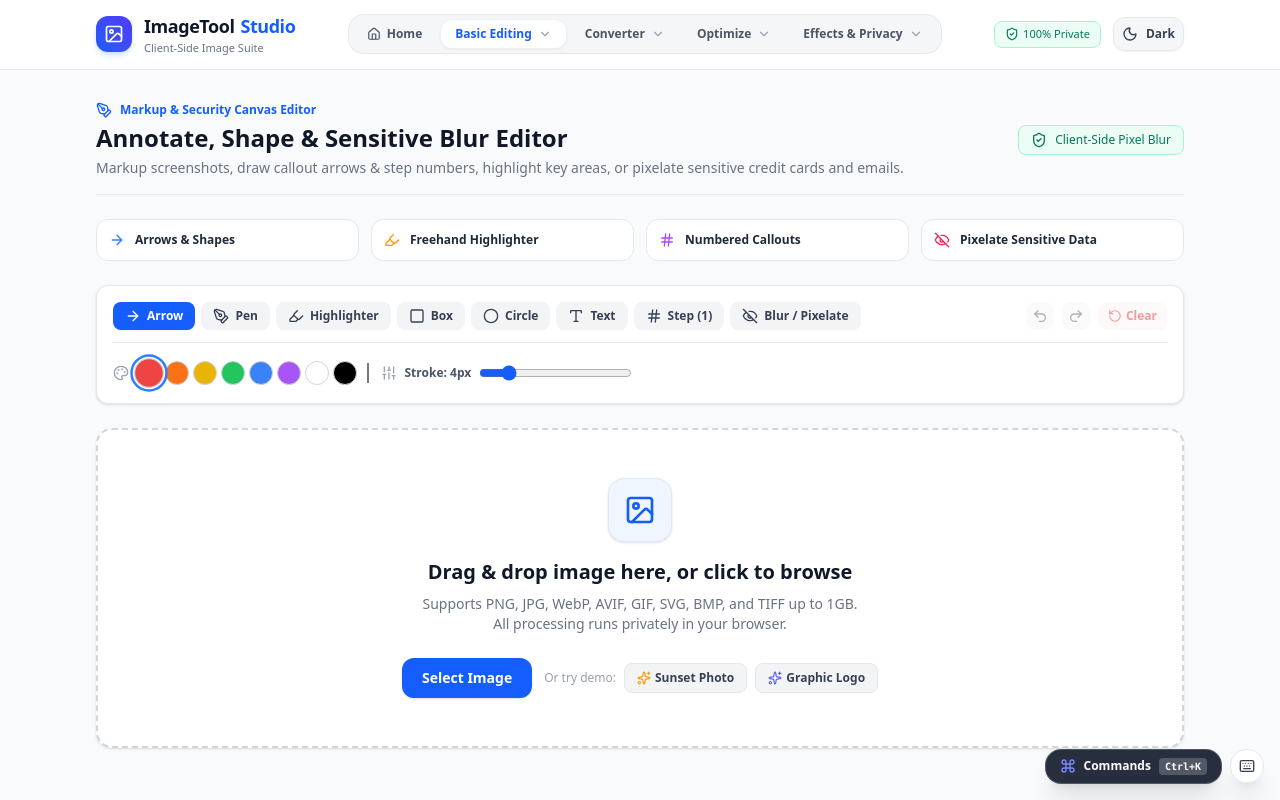
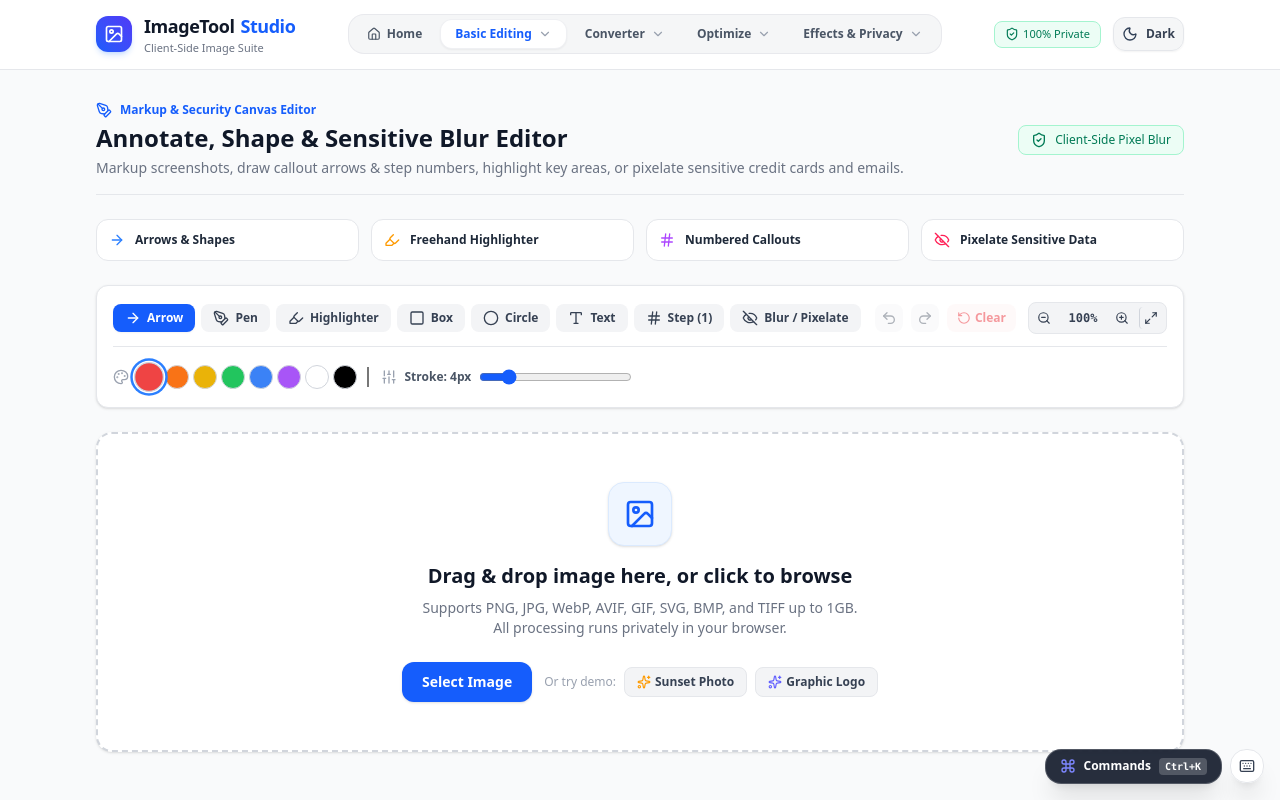
Before and after one commit to ItsJo2/imagetoolstudio, a React (Vite) app: page /annotate in a window 1280 px wide. Shown: the top 800 px of the page. Built offline with nearby package versions, Linux system fonts and the light colour scheme.

Commit message:
Add zoom controls to AnnotateTool component

```diff
--- a/src/components/tools/AnnotateTool.tsx
+++ b/src/components/tools/AnnotateTool.tsx
@@ -22,6 +22,9 @@ import {
   Palette,
   Move,
   Grid,
+  ZoomIn,
+  ZoomOut,
+  Maximize2,
 } from 'lucide-react';
 import { toast } from 'sonner';
 
@@ -65,6 +68,7 @@ export const AnnotateTool: React.FC = () => {
   const [textInput, setTextInput] = useState<string>('Bug Report');
   const [badgeCounter, setBadgeCounter] = useState<number>(1);
   const [blurIntensity, setBlurIntensity] = useState<number>(12); // Pixelate block size or blur radius
+  const [zoomLevel, setZoomLevel] = useState<number>(1);
 
   const [annotations, setAnnotations] = useState<AnnotationObject[]>([]);
   const [undoStack, setUndoStack] = useState<AnnotationObject[][]>([]);
@@ -642,6 +646,39 @@ export const AnnotateTool: React.FC = () => {
             >
               <RotateCcw className="w-3.5 h-3.5" /> Clear
             </button>
+
+            {/* Zoom Controls */}
+            <div className="flex items-center gap-1 bg-gray-100 dark:bg-gray-800 p-1 rounded-lg border border-gray-200 dark:border-gray-700 ml-1">
+              <button
+                type="button"
+                onClick={() => setZoomLevel((z) => Math.max(0.5, z - 0.25))}
+                disabled={zoomLevel <= 0.5}
+                className="p-1 rounded hover:bg-gray-200 dark:hover:bg-gray-700 text-gray-700 dark:text-gray-300 disabled:opacity-40 cursor-pointer"
+                title="Zoom Out"
+              >
+                <ZoomOut className="w-3.5 h-3.5" />
+              </button>
+              <span className="text-xs font-mono font-semibold px-1 text-gray-700 dark:text-gray-300 min-w-[3rem] text-center">
+                {Math.round(zoomLevel * 100)}%
+              </span>
+              <button
+                type="button"
+                onClick={() => setZoomLevel((z) => Math.min(3, z + 0.25))}
+                disabled={zoomLevel >= 3}
+                className="p-1 rounded hover:bg-gray-200 dark:hover:bg-gray-700 text-gray-700 dark:text-gray-300 disabled:opacity-40 cursor-pointer"
+                title="Zoom In"
+              >
+                <ZoomIn className="w-3.5 h-3.5" />
+              </button>
+              <button
+                type="button"
+                onClick={() => setZoomLevel(1)}
+                className="p-1 rounded hover:bg-gray-200 dark:hover:bg-gray-700 text-gray-700 dark:text-gray-300 cursor-pointer border-l border-gray-300 dark:border-gray-600 ml-0.5 pl-1"
+                title="Fit to Screen"
+              >
+                <Maximize2 className="w-3.5 h-3.5" />
+              </button>
+            </div>
           </div>
         </div>
 
@@ -759,14 +796,23 @@ export const AnnotateTool: React.FC = () => {
         />
       ) : (
         <div className="space-y-4">
-          <div className="bg-gray-900/90 rounded-2xl border border-gray-800 p-4 flex items-center justify-center overflow-auto max-h-[70vh] shadow-inner checkerboard relative">
+          <div className="bg-gray-900/90 rounded-2xl border border-gray-800 p-4 flex items-center justify-center overflow-auto min-h-[300px] max-h-[65vh] shadow-inner checkerboard relative">
             <canvas
               ref={canvasRef}
               onMouseDown={handleMouseDown}
               onMouseMove={handleMouseMove}
               onMouseUp={handleMouseUp}
               onMouseLeave={handleMouseUp}
-              className="max-w-full h-auto object-contain cursor-crosshair rounded-lg shadow-lg border border-gray-700"
+              style={
+                zoomLevel > 1
+                  ? { transform: `scale(${zoomLevel})`, transformOrigin: 'center center', transition: 'transform 0.15s ease' }
+                  : { transition: 'transform 0.15s ease' }
+              }
+              className={
+                zoomLevel > 1
+                  ? "cursor-crosshair rounded-lg shadow-lg border border-gray-700"
+                  : "max-w-full max-h-[calc(65vh-2.5rem)] w-auto h-auto object-contain cursor-crosshair rounded-lg shadow-lg border border-gray-700"
+              }
             />
           </div>
 
```
